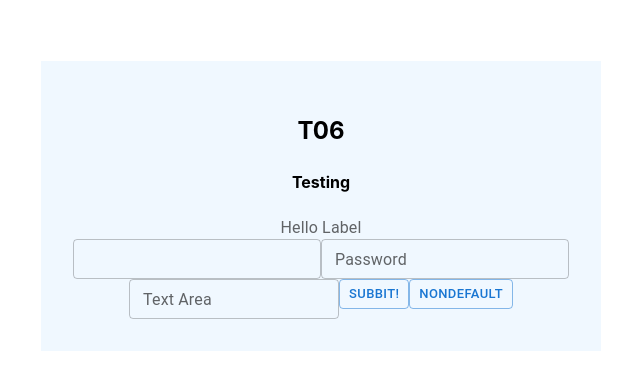
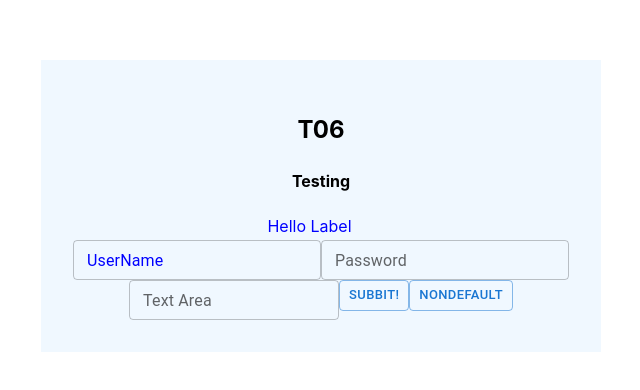
Before and after one commit to TonyGravagno/react-mui-wrapper-tests, a React (Vite) app: page / in a window 1280 px wide. Shown: the part 194-584 px from the top of the page, without its empty margins (319-959 px from the left). Built offline with nearby package versions, Linux system fonts and the light colour scheme.

Commit message:
Move common label handling to index as .tsx

```diff
--- a/src/components/Label/React/Label.tsx
+++ b/src/components/Label/React/Label.tsx
@@ -1,11 +1,16 @@
-import { InputLabelProps as MuiProps } from '@mui/material'
-type ReactProps = React.JSX.IntrinsicElements['label']
-type LabelProps = ReactProps & MuiProps
-
+import { LabelProps, ReactProps } from '..'
+import CSS from 'csstype'
+const spanStyle: CSS.Properties = {
+  marginRight: '23px',
+  verticalAlign: 'text-bottom',
+  color: 'blue',
+}
 export const Label = (props: LabelProps) => {
   const reactProps = props as ReactProps
-//  const muiProps = props as MuiProps
+  //  const muiProps = props as MuiProps
   return (
-    <label {...reactProps} />
+    <span style={spanStyle}>
+      <label {...reactProps} />
+    </span>
   )
 }
--- a/src/components/Label/index.ts
+++ /dev/null
@@ -1,3 +0,0 @@
-// Required by code that uses @components/Name
-export * from './MUI/Label'
-//export * from '@types/commonTypes';
--- /dev/null
+++ b/src/components/Label/index.tsx
@@ -0,0 +1,22 @@
+export type { InputLabelProps as MuiProps } from '@mui/material'
+import { MuiProps } from '..' // get it from 'myself'
+export type ReactProps = React.JSX.IntrinsicElements['label']
+export type LabelProps = ReactProps & MuiProps
+
+import { config } from '@root/app.config'
+import { Label as C1 } from './MUI/Label'
+import { Label as C2 } from './React/Label'
+
+let C0: (props: LabelProps) => JSX.Element
+switch (config.ui.toolkit) {
+  case 'mui':
+    C0 = C1
+    break
+  case 'react':
+    C0 = C2
+    break
+  default:
+    throw new Error(`Invalid toolkit ${config.ui.toolkit}`)
+    break
+}
+export const Label = C0
```
Also changed, not shown: src/components/Label/MUI/Label.tsx (+2 -5 lines).
